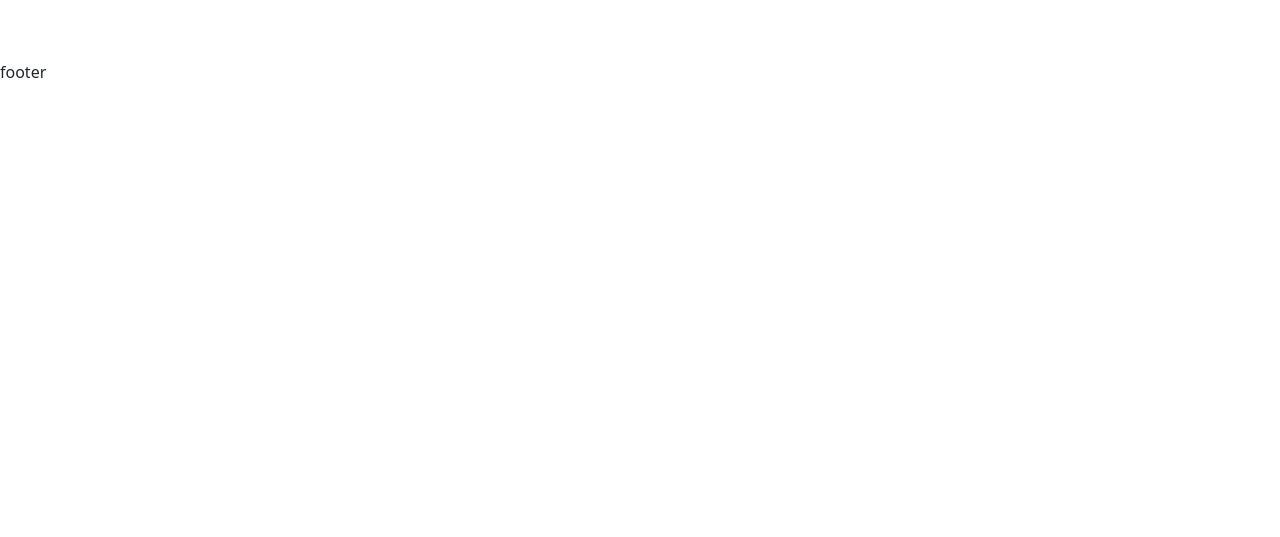
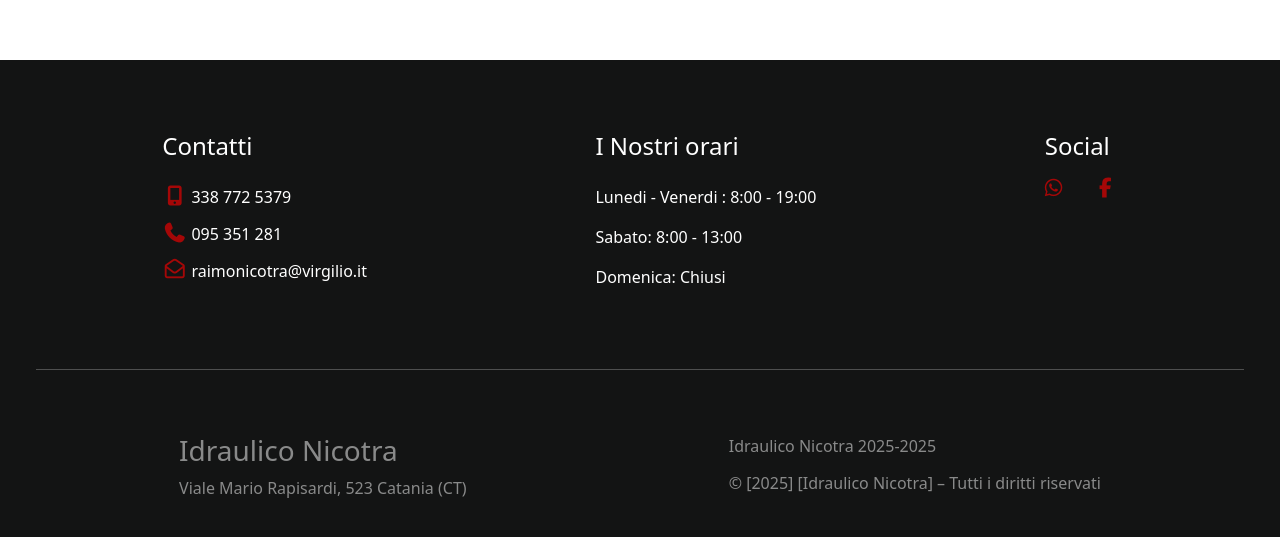
Before and after one commit to GaetanoNicotra/Idraulico_Nicotra, a React (Vite) app: page / in a window 1280 px wide. Shown: the part 1207-1744 px from the top of the page. Before the commit the page ends 1291 px from the top, so only its background shows below. Built offline with nearby package versions, Linux system fonts and the light colour scheme; grey boxes are pictures that could not be loaded.

Commit message:
[UPD] created footer

```diff
--- a/index.html
+++ b/index.html
@@ -8,6 +8,10 @@
   <!-- Bootstrap -->
   <link href="https://cdn.jsdelivr.net/npm/bootstrap@5.3.8/dist/css/bootstrap.min.css" rel="stylesheet"
     integrity="sha384-sRIl4kxILFvY47J16cr9ZwB07vP4J8+LH7qKQnuqkuIAvNWLzeN8tE5YBujZqJLB" crossorigin="anonymous">
+  <!-- Font-awesom -->
+  <link rel="stylesheet" href="https://cdnjs.cloudflare.com/ajax/libs/font-awesome/7.0.1/css/all.min.css"
+    integrity="sha512-2SwdPD6INVrV/lHTZbO2nodKhrnDdJK9/kg2XD1r9uGqPo1cUbujc+IYdlYdEErWNu69gVcYgdxlmVmzTWnetw=="
+    crossorigin="anonymous" referrerpolicy="no-referrer" />
   <title>Idraulico Nicotra</title>
 </head>
 
--- a/src/components/Footer.jsx
+++ b/src/components/Footer.jsx
@@ -2,9 +2,51 @@ import React from 'react'
 
 const Footer = () => {
     return (
-        <div>
-            footer
-        </div>
+        <>
+            <div className="row bg-footer p-5">
+                <div className="col-lg-12 footer d-flex">
+
+                    <div className="col-lg-12 d-flex justify-content-around mt-4 mb-5">
+                        <ul className='list-unstyled text-white'>
+                            <li className='pb-3'><h4>Contatti</h4></li>
+                            <li><i className="pb-3 fa-solid fa-mobile-screen-button"></i> 338 772 5379</li>
+                            <li><i className="pb-3 fa-solid fa-phone"></i> 095 351 281</li>
+                            <li><i className="pb-3 fa-regular fa-envelope-open"></i> raimonicotra@virgilio.it</li>
+                        </ul>
+
+                        <ul className='list-unstyled text-white'>
+                            <li className='pb-3'><h4>I Nostri orari</h4></li>
+                            <li className='pb-3'>Lunedi - Venerdi : 8:00 - 19:00</li>
+                            <li className='pb-3'>Sabato: 8:00 - 13:00</li>
+                            <li className='pb-3'>Domenica: Chiusi</li>
+
+                        </ul>
+
+                        <ul className='list-unstyled text-white'>
+                            <li className='pb-2'><h4>Social</h4></li>
+                            <li className='text-center'>
+                                <i className="fa-brands fa-whatsapp pe-5"></i>
+                                <i className="fa-brands fa-facebook-f"></i>
+                            </li>
+
+                        </ul>
+                    </div>
+                </div>
+
+                <hr className='text-white' />
+                <div className='text-white d-flex justify-content-around col-lg-12 mt-5'>
+                    <div className='text-white-50'>
+                        {/* <img src="src/assets/imgs/logo_footer.png" alt="logo-footer" className='rounded w-25' /> */}
+                        <h3>Idraulico Nicotra</h3>
+                        <p>Viale Mario Rapisardi, 523 Catania (CT)</p>
+                    </div>
+                    <div className='text-white-50'>
+                        <p>Idraulico Nicotra 2025-2025</p>
+                        <h6>© [2025] [Idraulico Nicotra] – Tutti i diritti riservati</h6>
+                    </div>
+                </div>
+            </div>
+        </>
     )
 }
 
--- a/src/components/Header.jsx
+++ b/src/components/Header.jsx
@@ -1,13 +1,13 @@
 import React from 'react'
-
+import { Link } from 'react-router-dom'
 
 const Header = () => {
     return (
         <>
             <div className='d-flex justify-content-around mt-4 align-items-center header'>
-                <img src="src/assets/imgs/Idraulico_Nicotra_Logo.jpg" alt="logo_header" />
+                <Link to='/'><img src="src/assets/imgs/Idraulico_Nicotra_Logo.jpg" alt="logo_header" /></Link>
                 <ul className='d-flex list-unstyled gap-5 link-header'>
-                    <li >Home</li>
+                    <li>Home</li>
                     <li>Contatti</li>
                     <li>Servizi</li>
                     <li>Gallery</li>
--- a/src/components/ServiceCard.jsx
+++ b/src/components/ServiceCard.jsx
@@ -5,7 +5,6 @@ const ServiceCard = () => {
         <>
             <div className="container">
                 <div className="row">
-
                     <div className='col-lg-12 d-flex'>
                         <h4 className=''>I nostri servizi</h4>
                         <div className='d-flex flex-wrap'>
--- a/src/index.css
+++ b/src/index.css
@@ -9,8 +9,7 @@
   box-shadow: 10px 10px 30px -25px rgba(0, 0, 0, 0.88);
 }
 
-.link-hedaer,
-li:hover {
+.link-header li:hover {
   border-bottom: 2px solid #FD0100
 }
 
@@ -34,6 +33,7 @@ li:hover {
 
 .card-servizi img {
   width: 200px;
+
 }
 
 .divisore {
@@ -41,7 +41,16 @@ li:hover {
   border-bottom: 3px solid #FD0100;
 }
 
-.text-overlay {
-  display: flex;
-  justify-content: center;
+/* FOOTER */
+.footer img {
+  width: 300px;
 }
+
+i {
+  font-size: 20px;
+  color: #fd00009f;
+}
+
+.bg-footer {
+  background-color: #131414;
+}
```
Also changed, not shown: src/assets/imgs/Idraulico_Nicotra_Logo_footer.jpg (added), src/assets/imgs/logo_footer.png (added).
